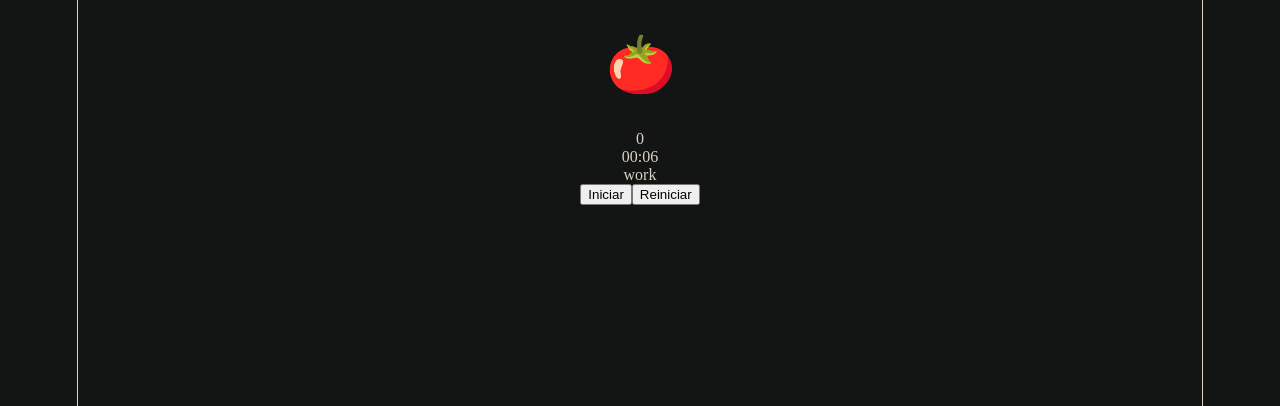
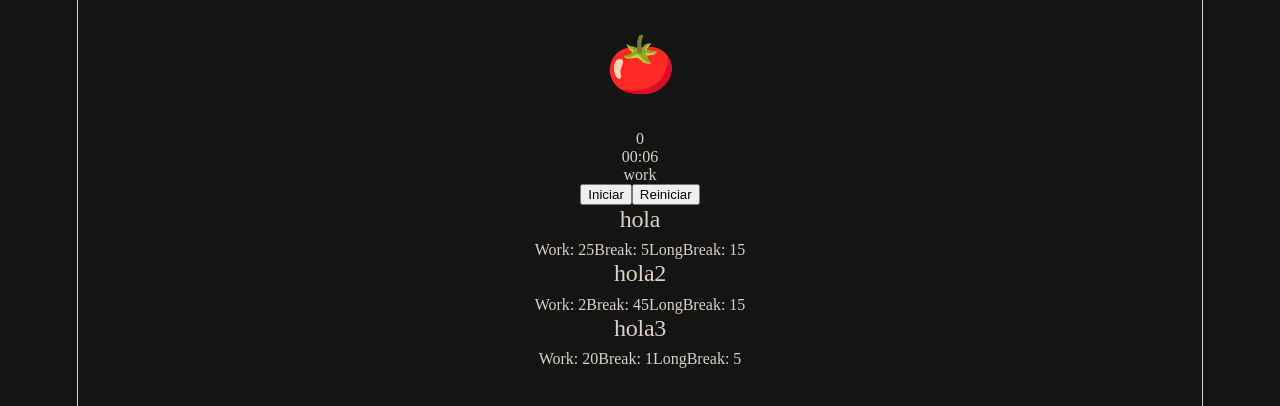
Before and after one commit to Neiyher/pomodoro, a React (Vite) app: page / in a window 1280 px wide. Shown: the top 406 px of the page. Built offline with nearby package versions, Linux system fonts and the light colour scheme.

Commit message:
Se agregar sidebar y pomodorocards

```diff
--- a/src/App.tsx
+++ b/src/App.tsx
@@ -5,7 +5,12 @@ import Controls from './components/Controls'
 import Header from './components/Header'
 import Timer from './components/Timer'
 
+import Sidebar from './components/Sidebar/Sidebar'
+
 import type { Mode } from "./types/Mode";
+import type { Pomodoro } from './types/Pomodoro'
+
+import { pomodoros } from './data/Pomodoros'
 
 const WORK_TIME = 0.1 * 60;
 const BREAK_TIME = 0.1 * 60;
@@ -13,6 +18,8 @@ const LONG_BREAK_TIME = 0.1 * 60;
 
 function App() {
   /* type Mode = "work" | "break" | "longBreak"; */
+
+  const [pomodoros, setPomodoros] = useState<Pomodoro[]>([]);
 
   const [mode, setMode] = useState<Mode>("work");
 
@@ -76,6 +83,7 @@ function App() {
         WORK_TIME ={WORK_TIME}
         setMode={setMode}
         />
+        <Sidebar/>
     </>
   )
 }
--- a/src/components/Button.tsx
+++ /dev/null
@@ -1,5 +0,0 @@
-export default function Button(){
-    return(
-        <button>Soy el boton</button>
-    )
-}
--- /dev/null
+++ b/src/components/Sidebar/PomodoroCard.tsx
@@ -0,0 +1,19 @@
+import type { Pomodoro } from "../../types/Pomodoro";
+type PomoCardPorps = {
+    pomodoro: Pomodoro
+}
+
+
+export default function PomodoroCard({pomodoro}:PomoCardPorps){
+
+    return(
+        <div className="pomo">
+                <h2>{pomodoro.title}</h2>
+                <div>
+                    <span>Work: {pomodoro.workTime}</span>
+                    <span>Break: {pomodoro.breakTime}</span>
+                    <span>LongBreak: {pomodoro.longBreakTime}</span>
+                </div>
+            </div>
+    )
+}
--- /dev/null
+++ b/src/components/Sidebar/Sidebar.tsx
@@ -0,0 +1,17 @@
+import { pomodoros } from "../../data/Pomodoros";
+import PomodoroCard from "./PomodoroCard";
+
+export default function Sidebar(){
+
+    return(
+        <div className="sidebarContainer">
+        {
+            pomodoros.map((pomo)=>(
+                <PomodoroCard
+                key={pomo.id}
+                pomodoro={pomo} />
+            ))
+        }
+        </div>
+    )
+}
--- /dev/null
+++ b/src/data/Pomodoros.ts
@@ -0,0 +1,28 @@
+import type { Pomodoro } from "../types/Pomodoro"
+
+export const pomodoros: Pomodoro[] = [
+    {
+        id: 1,
+        title: "hola",
+        workTime: 25,
+        breakTime: 5,
+        longBreakTime: 15,
+        completedPomodoros: 4,
+    },
+    {
+        id: 2,
+        title: "hola2",
+        workTime: 2,
+        breakTime: 45,
+        longBreakTime: 15,
+        completedPomodoros: 1,
+    },
+    {
+        id: 3,
+        title: "hola3",
+        workTime: 20,
+        breakTime: 1,
+        longBreakTime: 5,
+        completedPomodoros: 2,
+    },
+]
--- /dev/null
+++ b/src/types/Pomodoro.ts
@@ -0,0 +1,8 @@
+export type Pomodoro = {
+    id: number;
+    title: string;
+    workTime: number;
+    breakTime: number;
+    longBreakTime: number;
+    completedPomodoros: number;
+}
```
Also changed, not shown: src/components/PomodoroPlayer/PomodoroPlayer.tsx (added).
